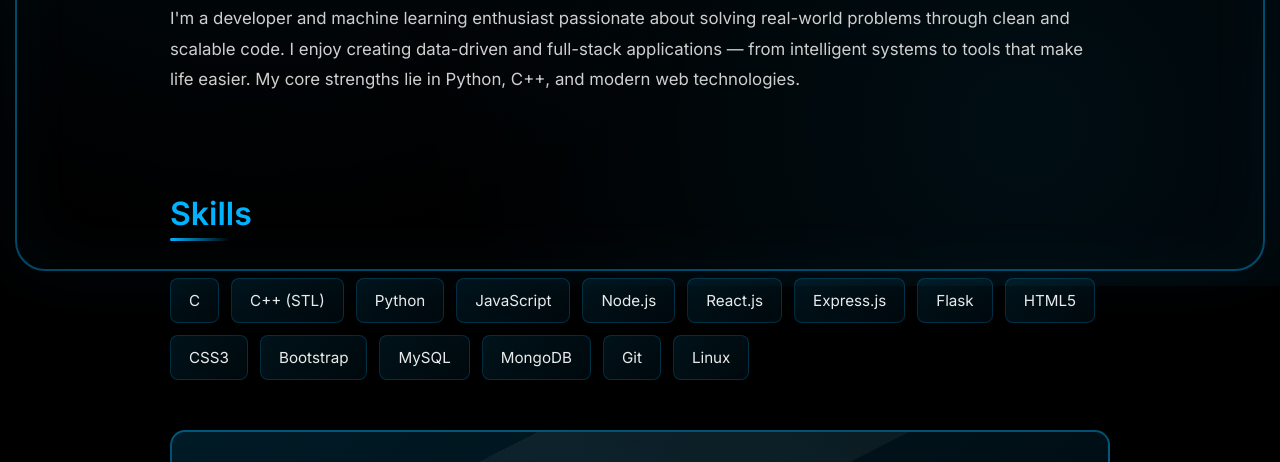
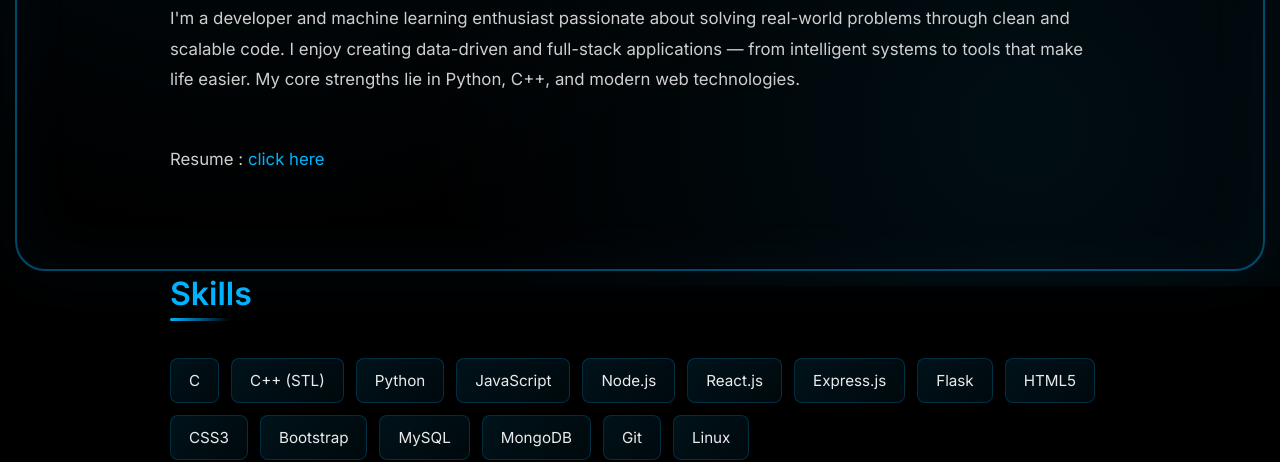
Before and after one commit to Rupesh528/portfo, a plain HTML site: page index.html in a window 1280 px wide. Shown: the part 514-976 px from the top of the page. Drawn offline with Linux system fonts and the light colour scheme; no server answers.

Commit message:
Update index.html

```diff
--- a/index.html
+++ b/index.html
@@ -608,6 +608,16 @@
 			</section>
 
 			<section class="fade-in delay4">
+				<!-- <h2>Resume</h2> -->
+				<p>
+					Resume :
+					<a href="https://drive.google.com/your-resume-link" target="_blank"
+						>click here</a
+					>
+				</p>
+			</section>
+
+			<section class="fade-in delay4">
 				<h2>Skills</h2>
 				<div class="skills">
 					<div class="skill">C</div>
```
